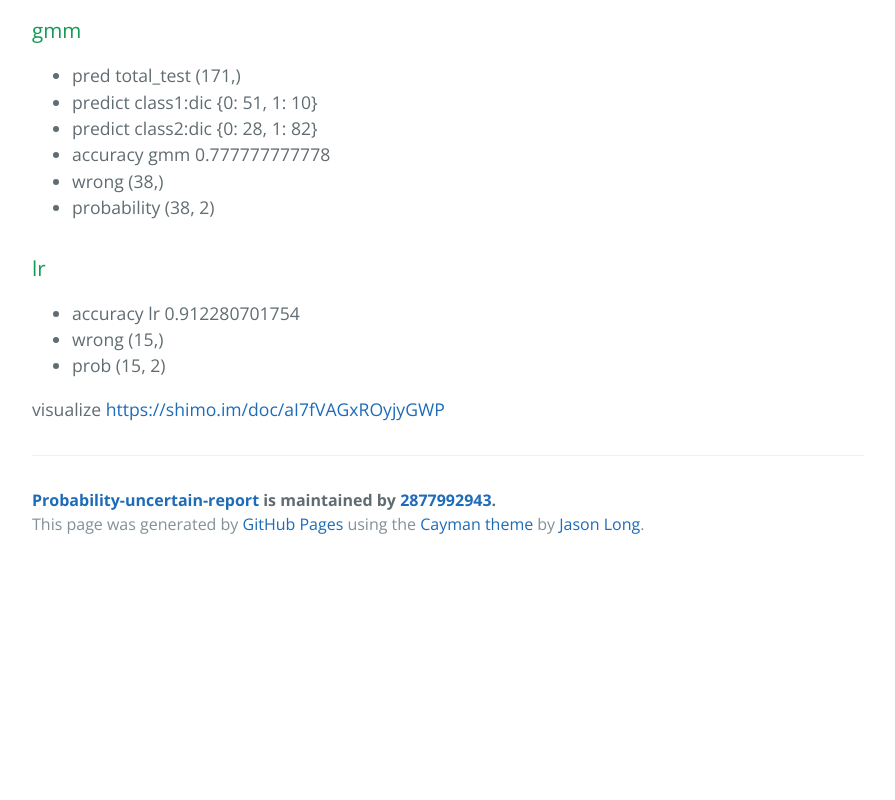
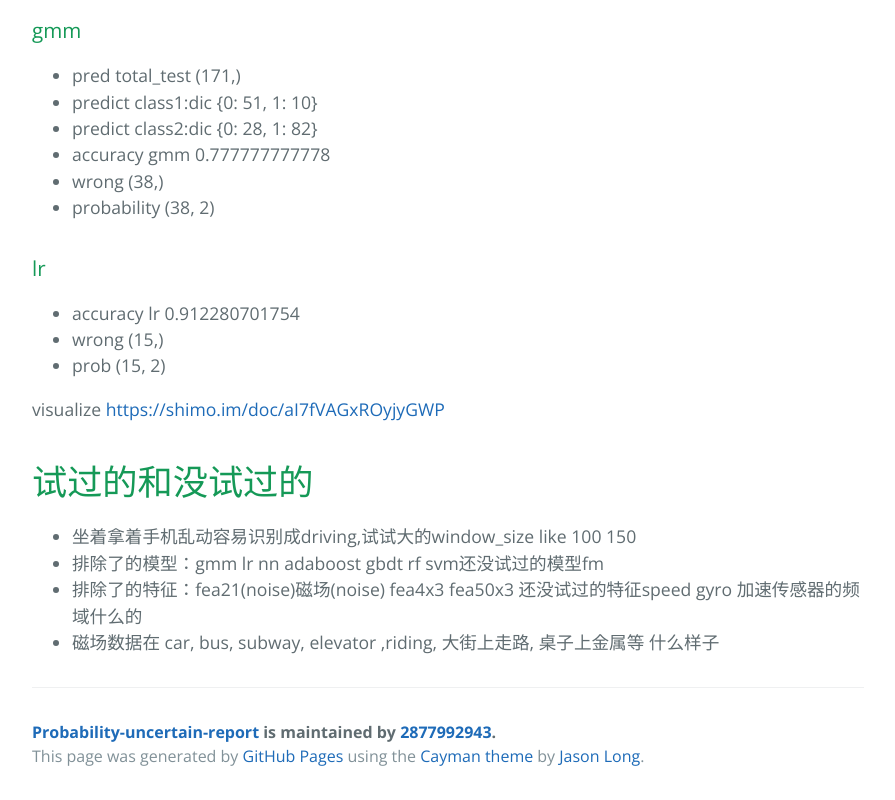
Before and after one commit to 2877992943/probability-uncertain-report, a plain HTML site: page index.html in a window 1280 px wide. Shown: the part 553-1353 px from the top of the page, without its empty margins (192-1087 px from the left). Before the commit the page ends 1121 px from the top, so only its background shows below. Drawn offline with nearby package versions, Linux system fonts and the light colour scheme.

Commit message:
Create gh-pages branch via GitHub

```diff
--- a/index.html
+++ b/index.html
@@ -52,6 +52,16 @@ x y test (171, 12) (171,)</p>
 <p>visualize
 <a href="https://shimo.im/doc/aI7fVAGxROyjyGWP">https://shimo.im/doc/aI7fVAGxROyjyGWP</a></p>
 
+<h1>
+<a id="试过的和没试过的" class="anchor" href="#%E8%AF%95%E8%BF%87%E7%9A%84%E5%92%8C%E6%B2%A1%E8%AF%95%E8%BF%87%E7%9A%84" aria-hidden="true"><span class="octicon octicon-link"></span></a>试过的和没试过的</h1>
+
+<ul>
+<li>坐着拿着手机乱动容易识别成driving,试试大的window_size like 100 150</li>
+<li>排除了的模型：gmm lr  nn adaboost gbdt rf svm还没试过的模型fm</li>
+<li>排除了的特征：fea21(noise)磁场(noise) fea4x3 fea50x3  还没试过的特征speed gyro 加速传感器的频域什么的</li>
+<li>磁场数据在 car, bus, subway, elevator ,riding, 大街上走路, 桌子上金属等  什么样子</li>
+</ul>
+
       <footer class="site-footer">
         <span class="site-footer-owner"><a href="https://github.com/2877992943/probability-uncertain-report">Probability-uncertain-report</a> is maintained by <a href="https://github.com/2877992943">2877992943</a>.</span>
 
--- a/params.json
+++ b/params.json
@@ -1 +1 @@
-{"name":"Probability-uncertain-report","tagline":"","body":"# walk|run\r\n\r\n## fea 12 mod maxabs minabs [mean std max min]\r\n\r\n\r\nx y train (683, 12) (683,)\r\nx y test (171, 12) (171,)\r\n\r\n### gmm\r\n* pred total_test (171,)\r\n* predict class1:dic {0: 51, 1: 10}\r\n* predict class2:dic {0: 28, 1: 82}\r\n* accuracy gmm 0.777777777778\r\n* wrong (38,)\r\n* probability (38, 2)\r\n\r\n### lr\r\n* accuracy lr 0.912280701754\r\n* wrong (15,)\r\n* prob (15, 2)\r\n\r\nvisualize \r\n[https://shimo.im/doc/aI7fVAGxROyjyGWP](https://shimo.im/doc/aI7fVAGxROyjyGWP)\r\n\r\n\r\n","google":"","note":"Don't delete this file! It's used internally to help with page regeneration."}
+{"name":"Probability-uncertain-report","tagline":"","body":"# walk|run\r\n\r\n## fea 12 mod maxabs minabs [mean std max min]\r\n\r\n\r\nx y train (683, 12) (683,)\r\nx y test (171, 12) (171,)\r\n\r\n### gmm\r\n* pred total_test (171,)\r\n* predict class1:dic {0: 51, 1: 10}\r\n* predict class2:dic {0: 28, 1: 82}\r\n* accuracy gmm 0.777777777778\r\n* wrong (38,)\r\n* probability (38, 2)\r\n\r\n### lr\r\n* accuracy lr 0.912280701754\r\n* wrong (15,)\r\n* prob (15, 2)\r\n\r\nvisualize \r\n[https://shimo.im/doc/aI7fVAGxROyjyGWP](https://shimo.im/doc/aI7fVAGxROyjyGWP)\r\n\r\n\r\n\r\n\r\n# 试过的和没试过的\r\n* 坐着拿着手机乱动容易识别成driving,试试大的window_size like 100 150\r\n* 排除了的模型：gmm lr  nn adaboost gbdt rf svm还没试过的模型fm\r\n* 排除了的特征：fea21(noise)磁场(noise) fea4x3 fea50x3  还没试过的特征speed gyro 加速传感器的频域什么的\r\n* 磁场数据在 car, bus, subway, elevator ,riding, 大街上走路, 桌子上金属等  什么样子\r\n\r\n\r\n","google":"","note":"Don't delete this file! It's used internally to help with page regeneration."}
```
